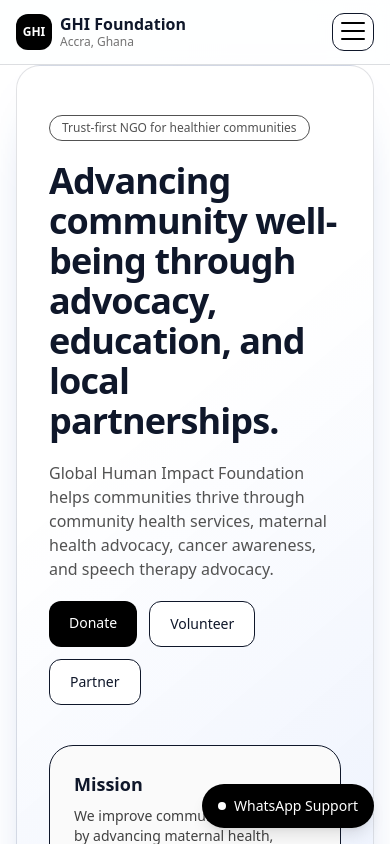
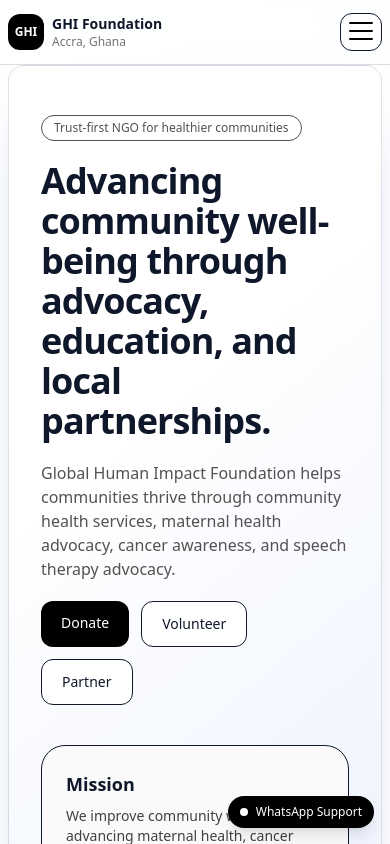
Before and after one commit to learngermanghana/globalhumanimpact, a Next.js app: page / in a window 390 px wide. Shown: the top 844 px of the page. Built offline with nearby package versions, Linux system fonts and the light colour scheme.

Commit message:
Improve mobile layout and viewport behavior

```diff
--- a/src/app/globals.css
+++ b/src/app/globals.css
@@ -33,6 +33,12 @@ body {
   font-family: var(--font-geist-sans), Arial, Helvetica, sans-serif;
 }
 
+html,
+body {
+  width: 100%;
+  overflow-x: hidden;
+}
+
 .app {
   min-height: 100vh;
   background:
@@ -61,3 +67,13 @@ body {
   );
   box-shadow: 0 20px 60px -48px color-mix(in srgb, var(--accent) 70%, #000000);
 }
+
+@media (max-width: 480px) {
+  .container {
+    width: min(1120px, calc(100% - 1rem));
+  }
+
+  .hero__inner {
+    border-radius: 1rem;
+  }
+}
--- a/src/app/layout.tsx
+++ b/src/app/layout.tsx
@@ -1,4 +1,4 @@
-import type { Metadata } from "next"
+import type { Metadata, Viewport } from "next"
 import "./globals.css"
 import Navbar from "@/components/Navbar"
 import Footer from "@/components/Footer"
@@ -30,6 +30,12 @@ export const metadata: Metadata = {
   },
 }
 
+export const viewport: Viewport = {
+  width: "device-width",
+  initialScale: 1,
+  viewportFit: "cover",
+}
+
 export default function RootLayout({
   children,
 }: Readonly<{
--- a/src/components/Navbar.tsx
+++ b/src/components/Navbar.tsx
@@ -43,13 +43,17 @@ export default function Navbar() {
     <header className="nav sticky top-0 z-40">
       <Container>
         <div className="flex h-16 items-center justify-between gap-4">
-          <Link href="/" className="flex items-center gap-2" onClick={() => setOpen(false)}>
+          <Link
+            href="/"
+            className="flex min-w-0 items-center gap-2"
+            onClick={() => setOpen(false)}
+          >
             <div className="grid h-9 w-9 place-items-center rounded-xl bg-black text-xs font-bold text-white">
               GHI
             </div>
-            <div className="leading-tight">
-              <div className="font-semibold">{SITE.shortName}</div>
-              <div className="text-xs text-neutral-500">{SITE.location}</div>
+            <div className="min-w-0 leading-tight">
+              <div className="truncate text-sm font-semibold sm:text-base">{SITE.shortName}</div>
+              <div className="truncate text-xs text-neutral-500">{SITE.location}</div>
             </div>
           </Link>
 
@@ -61,7 +65,7 @@ export default function Navbar() {
             ))}
           </nav>
 
-          <div className="flex items-center gap-2">
+          <div className="shrink-0 flex items-center gap-2">
             <Link
               href="/#donate"
               className="hidden rounded-xl bg-black px-4 py-2 text-sm font-medium text-white hover:opacity-90 md:inline-flex"
--- a/src/components/WhatsAppButton.tsx
+++ b/src/components/WhatsAppButton.tsx
@@ -10,7 +10,7 @@ export default function WhatsAppButton() {
   return (
     <a
       href={href}
-      className="fixed bottom-4 right-4 z-50 inline-flex items-center gap-2 rounded-full bg-black px-4 py-3 text-sm font-medium text-white shadow-lg hover:opacity-90"
+      className="fixed bottom-4 right-4 z-50 inline-flex max-w-[calc(100vw-1.5rem)] items-center gap-2 rounded-full bg-black px-3 py-2 text-xs font-medium text-white shadow-lg hover:opacity-90 sm:px-4 sm:py-3 sm:text-sm"
       aria-label="Chat on WhatsApp"
     >
       <span className="inline-block h-2 w-2 rounded-full bg-white" />
```
